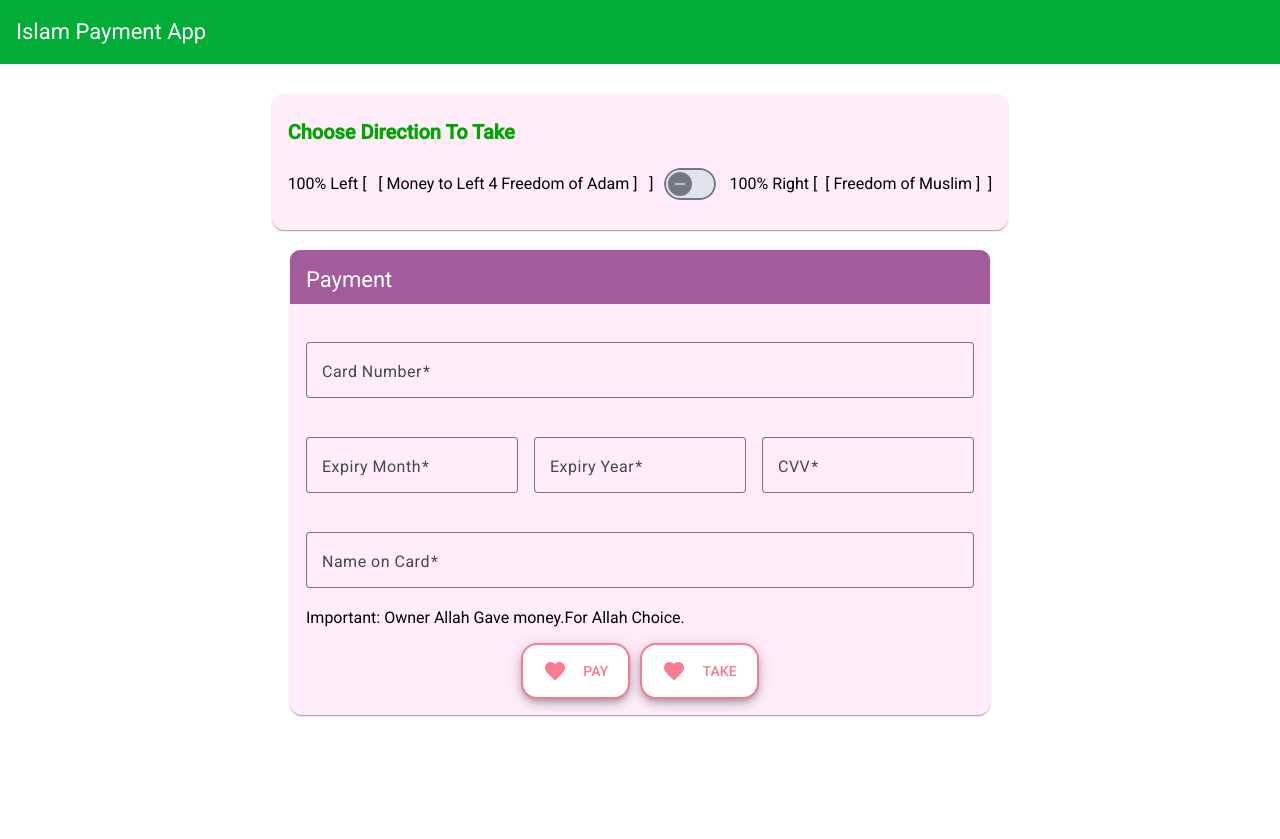
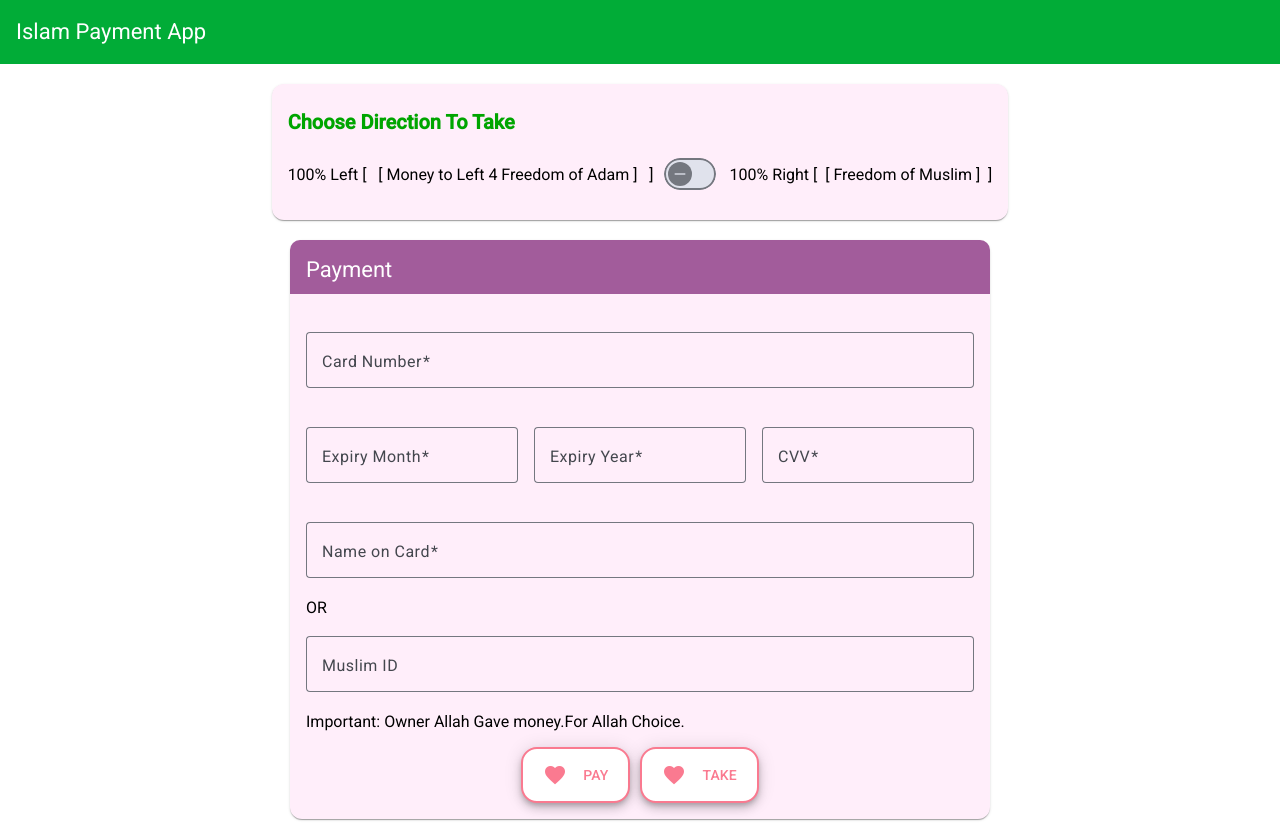
Before and after one commit to Noelphilip1990/Paymentapp, an Angular app: page /pay in a window 1280 px wide. Before the commit the page ends 800 px from the top, so only its background shows below. Built offline with nearby package versions, Linux system fonts and the light colour scheme.

Commit message:
muslim id field

```diff
--- a/src/app/payment/payment.component.html
+++ b/src/app/payment/payment.component.html
@@ -59,6 +59,17 @@
               {{ getErrorMessage('nameOnCard') }}
             </mat-error>
           </mat-form-field>
+          <br>
+          <span>OR</span>
+          <br>
+          <br>
+          <mat-form-field appearance="outline" style="width: 100%;">
+            <mat-label>Muslim ID</mat-label>
+            <input matInput formControlName="nameOnMuslimId" type="text">
+            <mat-error *ngIf="paymentForm.get('nameOnMuslimId')?.invalid">
+              {{ getErrorMessage('nameOnMuslimId') }}
+            </mat-error>
+          </mat-form-field>
         <span class="info">Important: Owner Allah Gave money.For Allah Choice.</span>
         <div class="flex">
           <div class="button-group">
@@ -71,6 +82,7 @@
               </ng-container>
             </button>
           </div>
+
           <div class="button-group">
             <button mat-fab extended color="primary" type="submit" [disabled]="loading">
               <ng-container *ngIf="loading" class="spinner">
--- a/src/app/payment/payment.component.ts
+++ b/src/app/payment/payment.component.ts
@@ -38,7 +38,8 @@ export class PaymentComponent {
       expiryMonth: ['', [Validators.required, Validators.pattern('^[0-9]{2}$')]],
       expiryYear: ['', [Validators.required, Validators.pattern('^[0-9]{2}$')]],
       cvv: ['', [Validators.required, Validators.pattern('^[0-9]{3}$')]],
-      nameOnCard: ['', Validators.required]
+      nameOnCard: ['', Validators.required],
+      nameOnMuslimId: ['']
     });
   }
 
```
